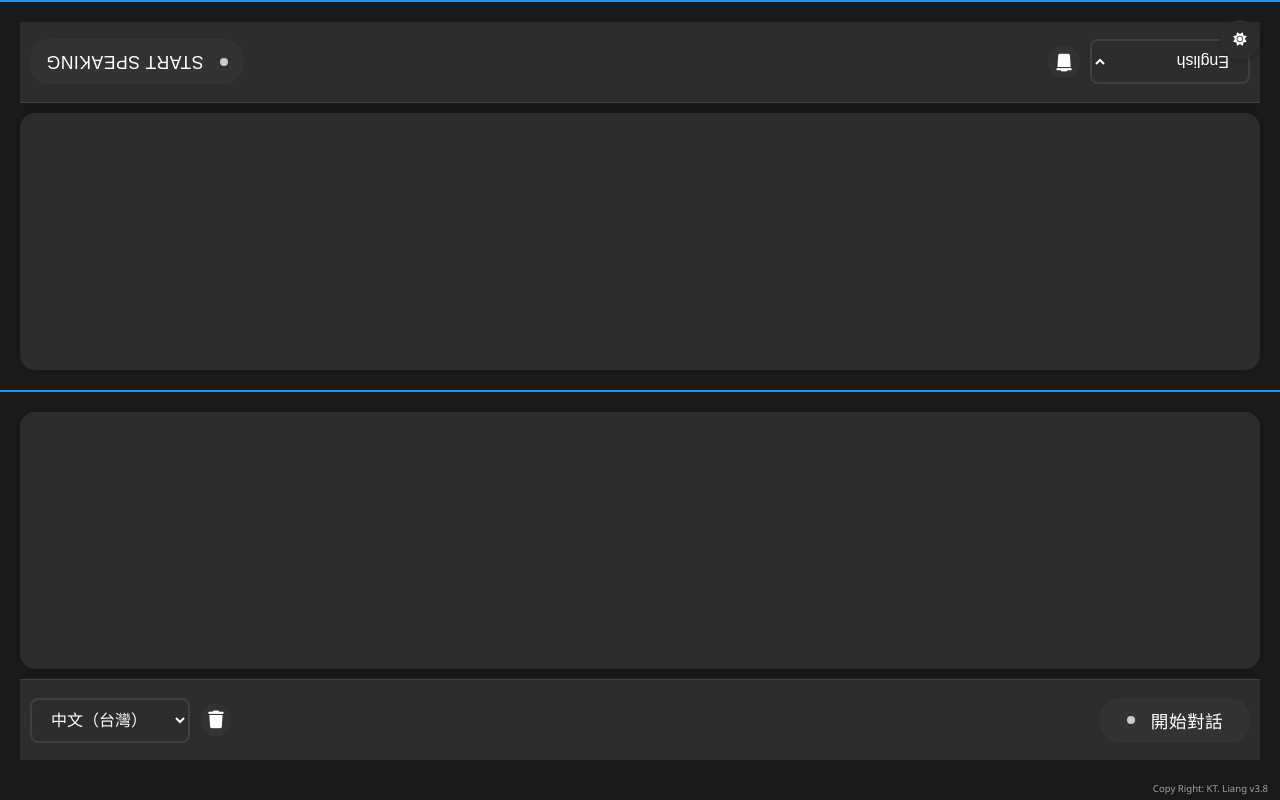
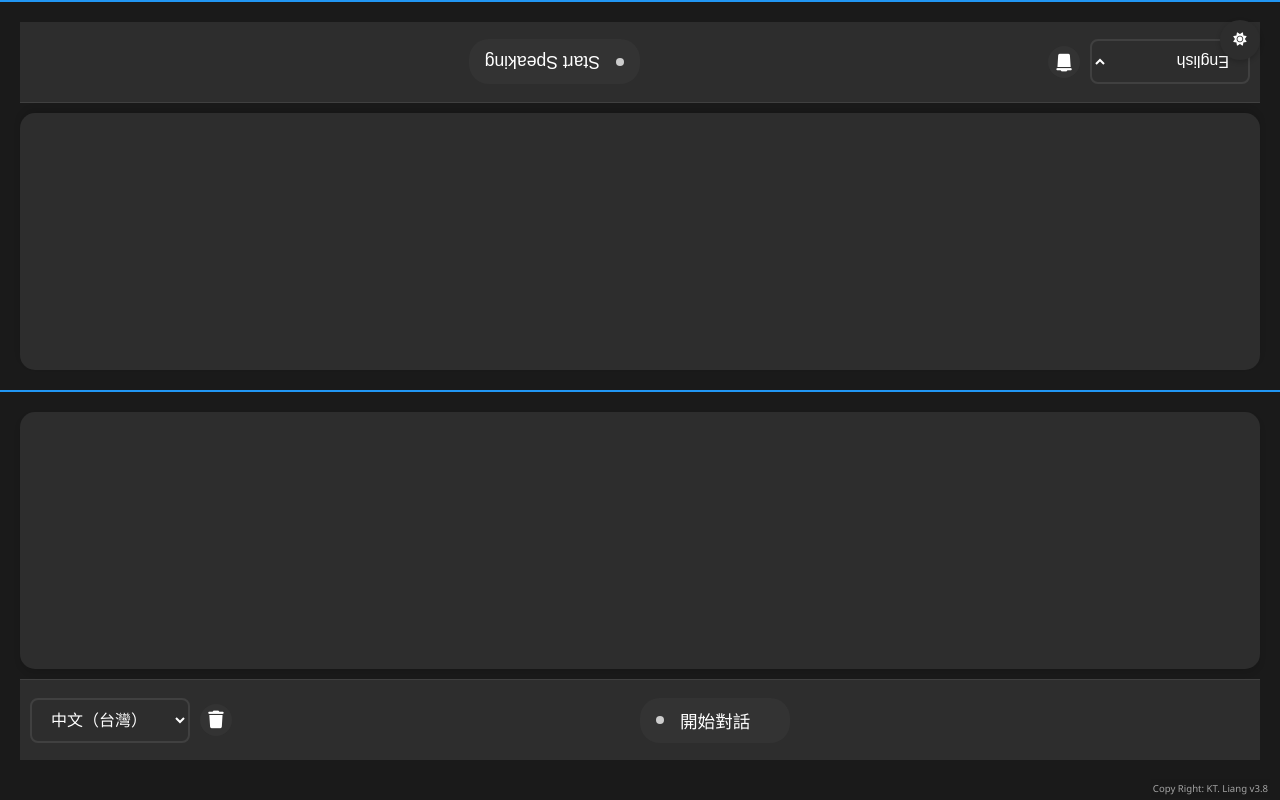
Before and after one commit to marmotkit/MDA01, a Flask app: page / in a window 1280 px wide. Run offline with Flask 3, Linux system fonts and the light colour scheme.

Commit message:
優化界面：1. 調整控制面板布局 2. 修正元素垂直對齊 3. 統一元素高度

```diff
--- a/static/css/style.css
+++ b/static/css/style.css
@@ -73,22 +73,20 @@ body {
     min-height: 60px;
 }
 
-/* 按鈕基本樣式 */
-.btn {
-    border: none;
-    padding: 12px 24px;
-    border-radius: 8px;
-    cursor: pointer;
-    font-weight: 500;
-    transition: all var(--transition-speed) ease;
-    display: inline-flex;
+/* 控制面板左側容器 */
+.control-left {
+    display: flex;
     align-items: center;
-    justify-content: center;
-    gap: 8px;
-    min-width: 120px;
-    text-transform: uppercase;
-    letter-spacing: 0.5px;
-    font-size: 0.9rem;
+    gap: 10px;
+    flex: 1;  /* 讓左側容器佔據剩餘空間 */
+}
+
+/* 錄音按鈕容器 */
+.btn-record-container {
+    display: flex;
+    align-items: center;
+    justify-content: flex-start;  /* 靠左對齊 */
+    flex: 1;
 }
 
 /* 錄音按鈕特殊樣式 */
@@ -187,6 +185,7 @@ select {
     transition: all var(--transition-speed) ease;
     width: 160px;
     height: 45px;
+    flex-shrink: 0;  /* 防止選擇器被壓縮 */
 }
 
 /* 聊天氣泡樣式 */
@@ -471,8 +470,8 @@ select {
     background: var(--button-bg);
     border: none;
     border-radius: 50%;
-    width: 38px;
-    height: 38px;
+    width: 45px;  /* 與其他元素高度一致 */
+    height: 45px;  /* 與其他元素高度一致 */
     cursor: pointer;
     display: flex;
     align-items: center;
@@ -480,4 +479,5 @@ select {
     color: var(--text-color);
     transition: all 0.3s ease;
     font-size: 1.1em;
+    flex-shrink: 0;  /* 防止按鈕被壓縮 */
 }
--- a/templates/index.html
+++ b/templates/index.html
@@ -228,10 +228,12 @@
                         <i class="fas fa-trash"></i>
                     </button>
                 </div>
+                <div class="btn-record-container">
                     <button class="btn btn-record">
                         <span class="status-indicator"></span>
                         開始對話
                     </button>
+                </div>
             </div>
         </div>
 
@@ -257,10 +259,12 @@
                         <i class="fas fa-trash"></i>
                     </button>
                 </div>
+                <div class="btn-record-container">
                     <button class="btn btn-record">
                         <span class="status-indicator"></span>
                         Start Speaking
                     </button>
+                </div>
             </div>
         </div>
     </div>
```
Lines whose indentation alone changed are shown as unchanged.
